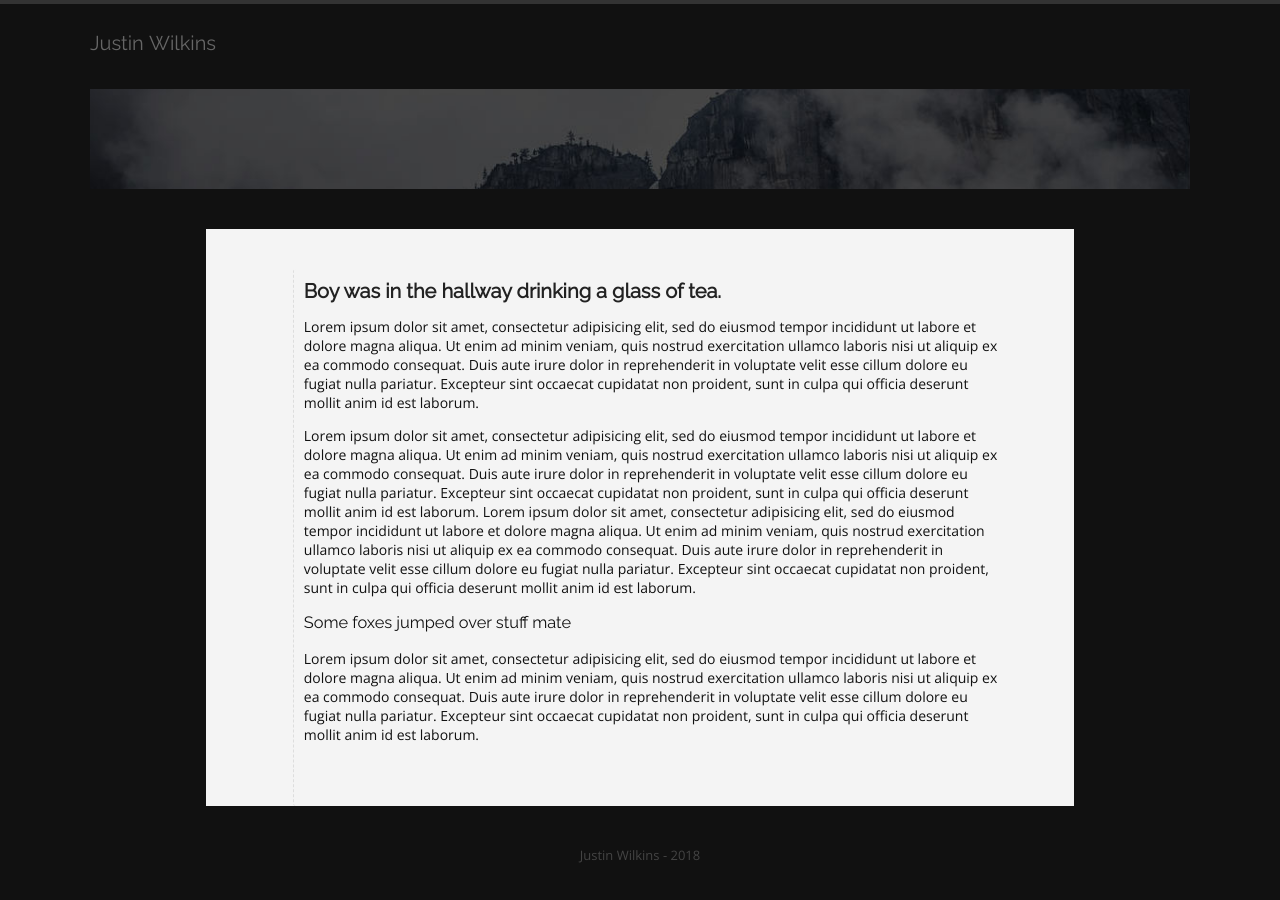
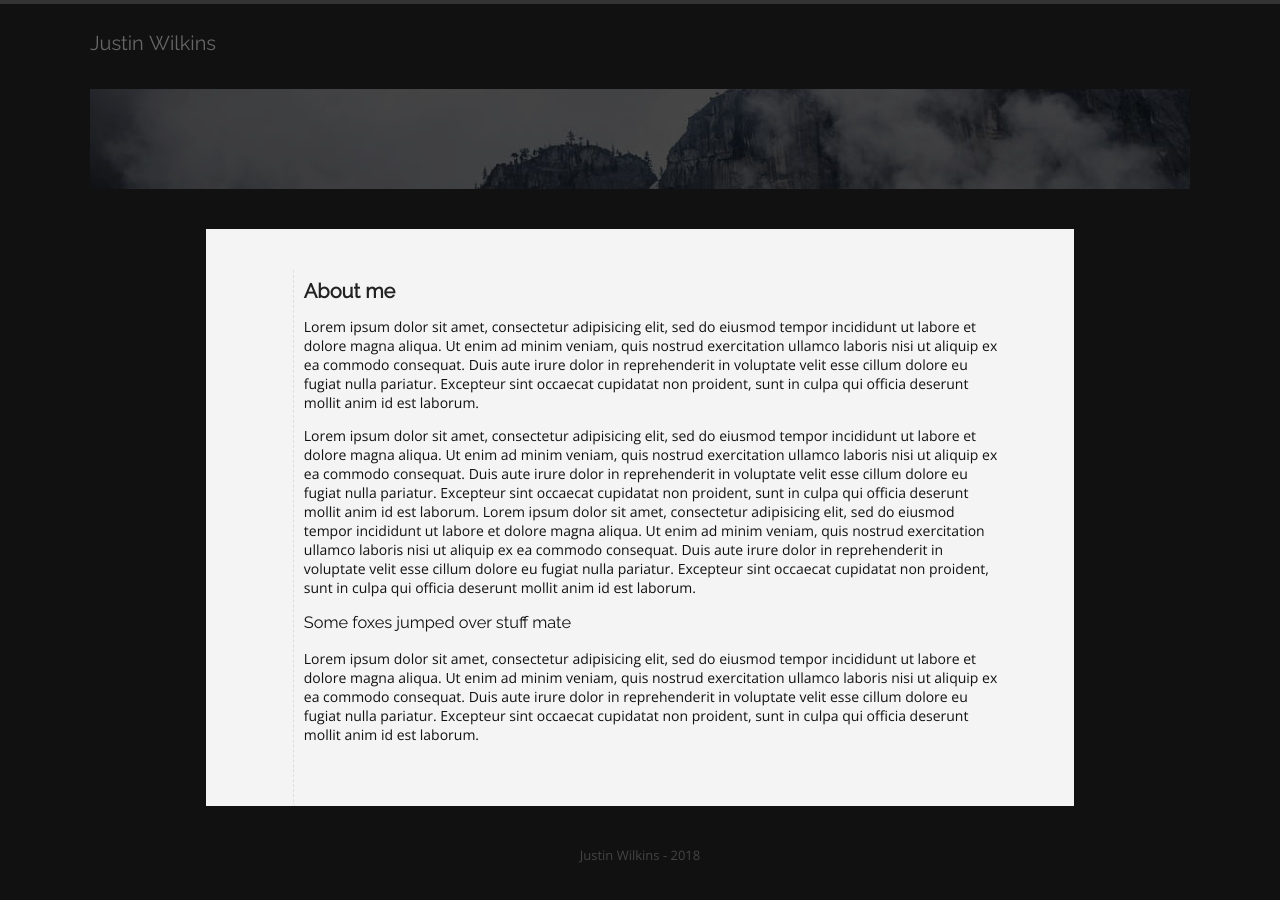
Before and after one commit to BJJohnston/Jwilks, a Jekyll site: the page built from _posts/2015-12-27-post6.md, in a window 1280 px wide. Built offline with Jekyll 4.4.1, drawn with Linux system fonts in a browser that asks for light colours; some web fonts are replaced; comment, search, counter and statistics services are not loaded.

Commit message:
Updated '_posts/2015-12-27-post6.md' via CloudCannon

```diff
--- a/_posts/2015-12-27-post6.md
+++ b/_posts/2015-12-27-post6.md
@@ -1,10 +1,9 @@
 ---
 layout: blog
-title: Boy was in the hallway drinking a glass of tea.
+title: About me
 category: blog
-tags: [human]
-summary: On the other end of the hallway rhythm was generating.
-image: /images/blog/post6.jpg
+summary: About me.
+image: /images/blog/post1.jpg
 ---
 
 Lorem ipsum dolor sit amet, consectetur adipisicing elit, sed do eiusmod tempor incididunt ut labore et dolore magna aliqua. Ut enim ad minim veniam, quis nostrud exercitation ullamco laboris nisi ut aliquip ex ea commodo consequat. Duis aute irure dolor in reprehenderit in voluptate velit esse cillum dolore eu fugiat nulla pariatur. Excepteur sint occaecat cupidatat non proident, sunt in culpa qui officia deserunt mollit anim id est laborum.
```
